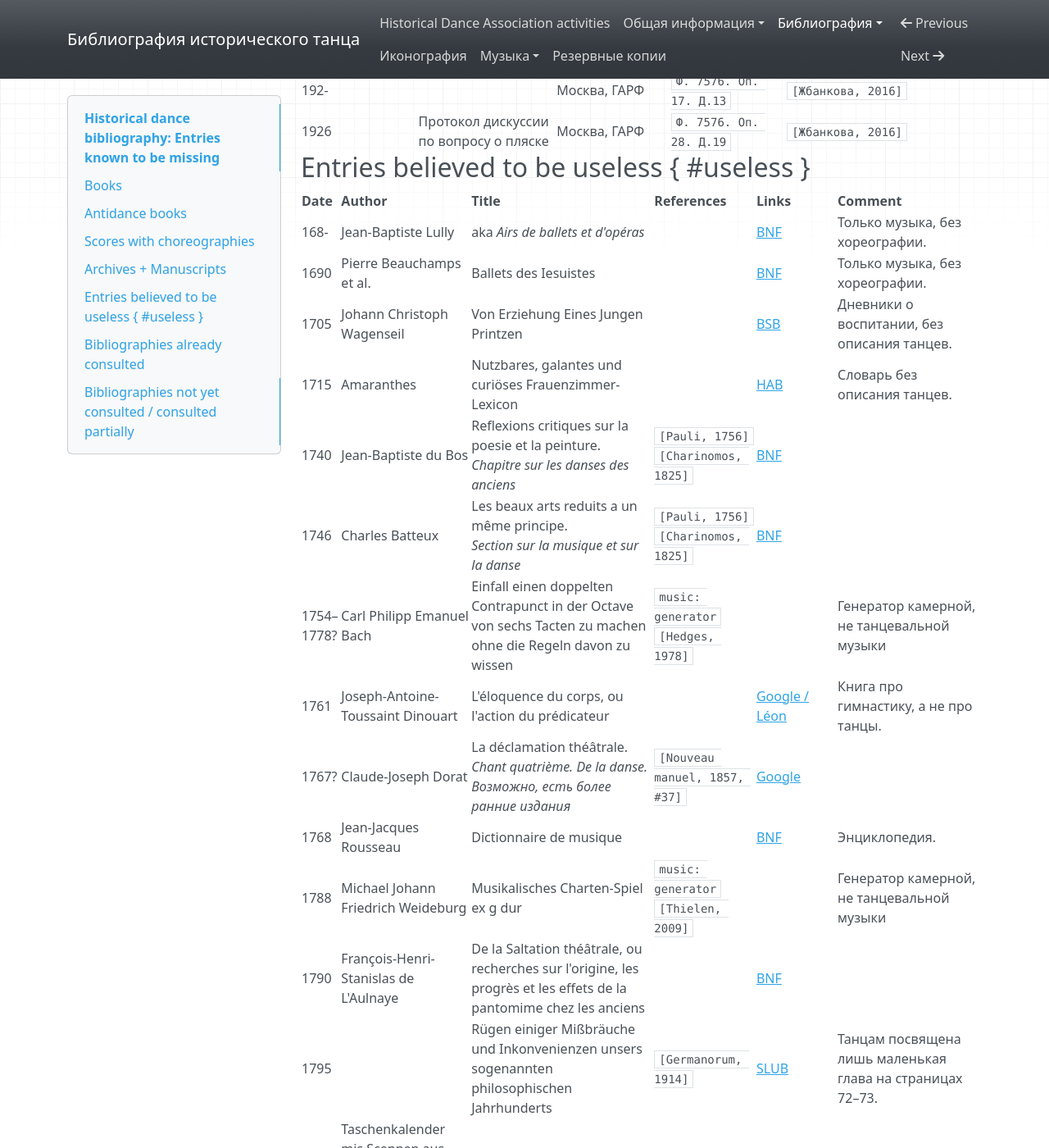
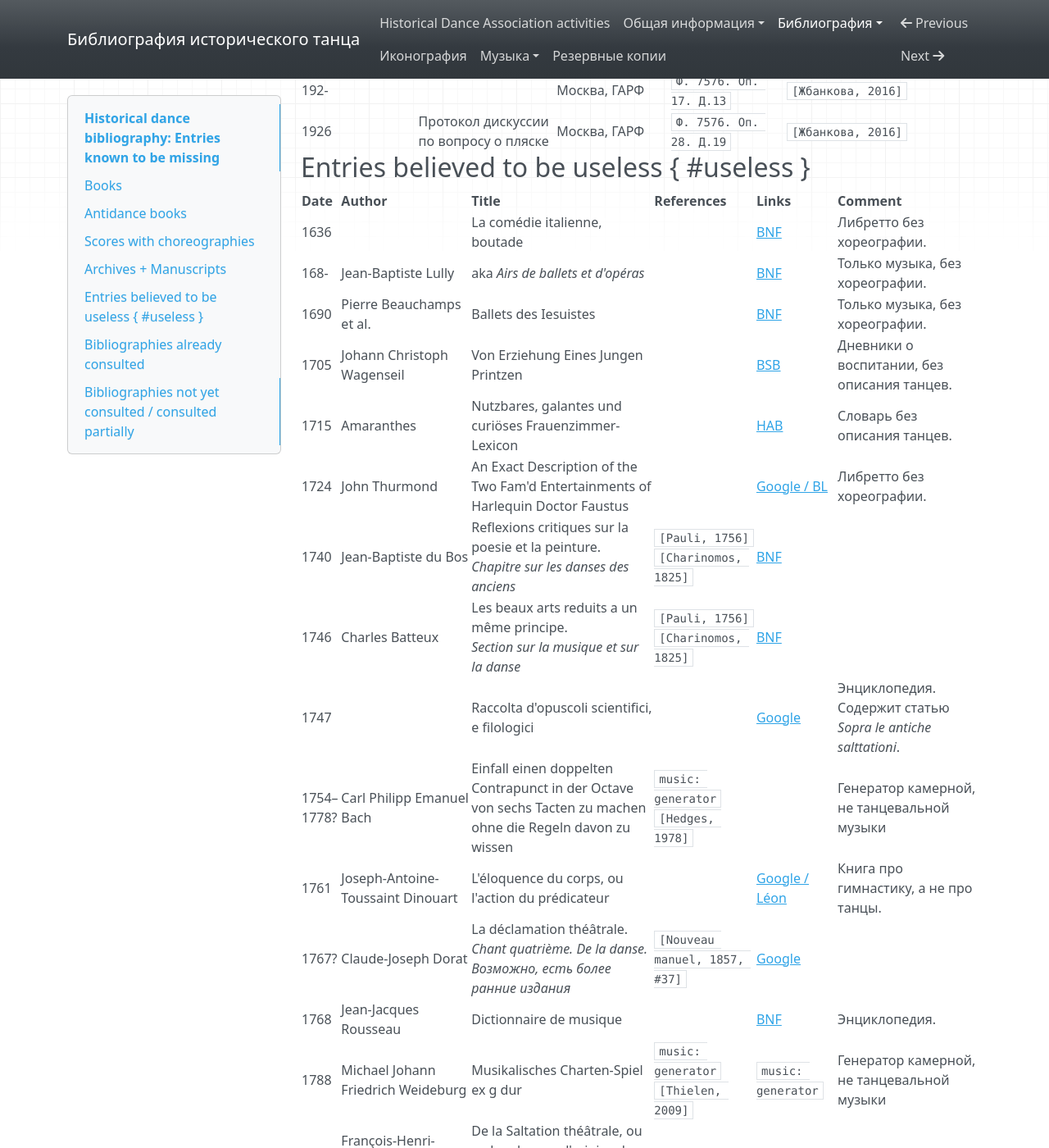
Before and after one commit to hda-technical/dancebooks, an MkDocs documentation site: the page built from docs/bib/missing.md, in a window 1280 px wide and 1400 px high, scrolled down 69267 px. Shown: the whole window at 82% size. Built offline with MkDocs 1.6.1, drawn with Linux system fonts in a browser that asks for light colours; nearby versions of some CDN libraries; some of the changed text lies outside the part shown.

Commit message:
Add more entries to the _Useless_ section

```diff
--- a/docs/bib/missing.md
+++ b/docs/bib/missing.md
@@ -679,17 +679,20 @@ _This part of the list is to joined with the general table_
 
 | Date | Author | Title | References | Links | Comment |
 | ---- | ------ | ----- | ---------- | ----- | ------- |
+| 1636 | | La comédie italienne, boutade | | [BNF](https://gallica.bnf.fr/ark:/12148/bpt6k1513869b) | Либретто без хореографии. |
 | 168- | Jean-Baptiste Lully | aka _Airs de ballets et d'opéras_ | | [BNF](https://gallica.bnf.fr/ark:/12148/btv1b10508435s) | Только музыка, без хореографии. |
 | 1690 | Pierre Beauchamps et al. | Ballets des Iesuistes | | [BNF](https://gallica.bnf.fr/ark:/12148/bpt6k103668z) | Только музыка, без хореографии. |
 | 1705 | Johann Christoph Wagenseil | Von Erziehung Eines Jungen Printzen | | [BSB](https://mdz-nbn-resolving.de/urn:nbn:de:bvb:12-bsb10687427-0) | Дневники о воспитании, без описания танцев. |
 | 1715 | Amaranthes | Nutzbares, galantes und curiöses Frauenzimmer-Lexicon | | [HAB](http://diglib.hab.de/drucke/ae-12/start.htm) | Словарь без описания танцев. |
+| 1724 | John Thurmond | An Exact Description of the Two Fam'd Entertainments of Harlequin Doctor Faustus | | [Google / BL](https://books.google.com/books?id=ok1Uqq_y8mUC) | Либретто без хореографии. |
 | 1740 | Jean-Baptiste du Bos | Reflexions critiques sur la poesie et la peinture.<br/>_Chapitre sur les danses des anciens_ | `[Pauli, 1756]`<br/>`[Charinomos, 1825]` | [BNF](https://gallica.bnf.fr/ark:/12148/bpt6k6544468q/f252.image) | |
 | 1746 | Charles Batteux | Les beaux arts reduits a un même principe.<br/>_Section sur la musique et sur la danse_ | `[Pauli, 1756]`<br/>`[Charinomos, 1825]` | [BNF](https://gallica.bnf.fr/ark:/12148/bpt6k50428g/f275.image) | |
+| 1747 | | Raccolta d'opuscoli scientifici, e filologici | | [Google](https://books.google.com/books?id=lL4njsb3mlsC) | Энциклопедия. Содержит статью _Sopra le antiche salttationi_. |
 | 1754–1778? | Carl Philipp Emanuel Bach | Einfall einen doppelten Contrapunct in der Octave von sechs Tacten zu machen ohne die Regeln davon zu wissen | `music: generator`<br/>`[Hedges, 1978]` | | Генератор камерной, не танцевальной музыки |
 | 1761 | Joseph-Antoine-Toussaint Dinouart | L'éloquence du corps, ou l'action du prédicateur | | [Google / Léon](https://books.google.com/books?id=q9M1COxlKLEC) | Книга про гимнастику, а не про танцы. |
 | 1767? | Claude-Joseph Dorat | La déclamation théâtrale.<br/>_Chant quatrième. De la danse. Возможно, есть более ранние издания_ | `[Nouveau manuel, 1857, #37]` | [Google](https://books.google.com/books?id=NeHhNmFzRAUC) | |
 | 1768 | Jean-Jacques Rousseau | Dictionnaire de musique | | [BNF](https://gallica.bnf.fr/ark:/12148/btv1b8626119d) | Энциклопедия. |
-| 1788 | Michael Johann Friedrich Weideburg | Musikalisches Charten-Spiel ex g dur | `music: generator`<br/>`[Thielen, 2009]` | | Генератор камерной, не танцевальной музыки |
+| 1788 | Michael Johann Friedrich Weideburg | Musikalisches Charten-Spiel ex g dur | `music: generator`<br/>`[Thielen, 2009]` | `music: generator` | Генератор камерной, не танцевальной музыки |
 | 1790 | François-Henri-Stanislas de L'Aulnaye | De la Saltation théâtrale, ou recherches sur l'origine, les progrès et les effets de la pantomime chez les anciens | | [BNF](https://gallica.bnf.fr/ark:/12148/bpt6k5849412d) | |
 | 1795 | | Rügen einiger Mißbräuche und Inkonvenienzen unsers sogenannten philosophischen Jahrhunderts | `[Germanorum, 1914]` | [SLUB](http://nbn-resolving.de/urn:nbn:de:bsz:14-db-id3369230749) | Танцам посвящена лишь маленькая глава на страницах 72–73. |
 | 1796 | Taschenkalender mis Scennen aus Wiens neuesten Balleten auf das Jahr 1796 für Freunde der Tanzkunst und Mimick<br/>_Published in Wien by Mathias Ludwig_ | `[Germanorum, 1914]` | | Описания танцев нет, только гравюры с балетами. |
@@ -702,7 +705,8 @@ _This part of the list is to joined with the general table_
 | 1812 | Fil-adel-φια | Der Maskirte Ball am 3ten Februar 1812 | `[Germanorum, 1914]` | [BSB](https://nbn-resolving.de/urn:nbn:de:bvb:12-bsb10105043-6) | Это какая-то сатира, там рассказано исключительно про еду и напитки. |
 | 1814 | Александр Петрович Вельяшев | Описание праздника, данного в Москве 19 мая 1814 | | [SHPL](http://elib.shpl.ru/ru/nodes/23231) | Описание праздника, ничего про танцы нет. |
 | 1816 | | Le cle du caveau | | [RSL](https://search.rsl.ru/ru/record/01002068171) | Тексты песенок, некоторые про танцы. |
-| 1829 | Giustina Renier Michiel | Origine delle feste veneziane | `[2. Rothenfelser]` | [Google](https://books.google.com/books?id=BY0NAAAAYAAJ) | |
+| 1820 | Robustiano Gironi | Le danze dei greci | | [archive.org](https://archive.org/details/ledanzedeigrecid00giro) | Книга про танцы в античности. |
+| 1829 | Giustina Renier Michiel | Origine delle feste veneziane | `[2. Rothenfelser]` | [HathiTrust](https://catalog.hathitrust.org/Record/009725570) | |
 | 1834–1838? | Gaetano Duro<br/>Pasquale Chiodi | Tarantella: ballo napolitano.<br/>_Tarantella music and drawing_ | `[4. Rothenfelser]` | [Stuttgart](https://nbn-resolving.de/urn:nbn:de:bsz:24-digibib-bsz4967427364) | |
 | 1835 | | Encyclopédie pittoresque de la musique | | [Google / UChicago](https://books.google.com/books?id=SHhFAQAAMAAJ) | Содержит статью про _болеро_, но не более. |
 | 1851 | Hugo Rothstein | Die Gymnastik | | [Google / UGent](https://books.google.com/books?id=ShMUAAAAQAAJ) | Книга про гимнастику, а не про танцы. |
```
